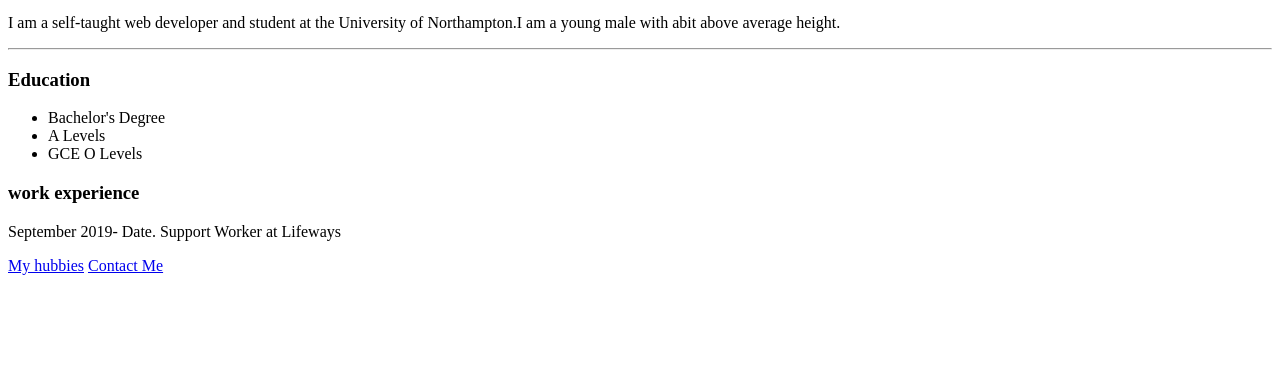
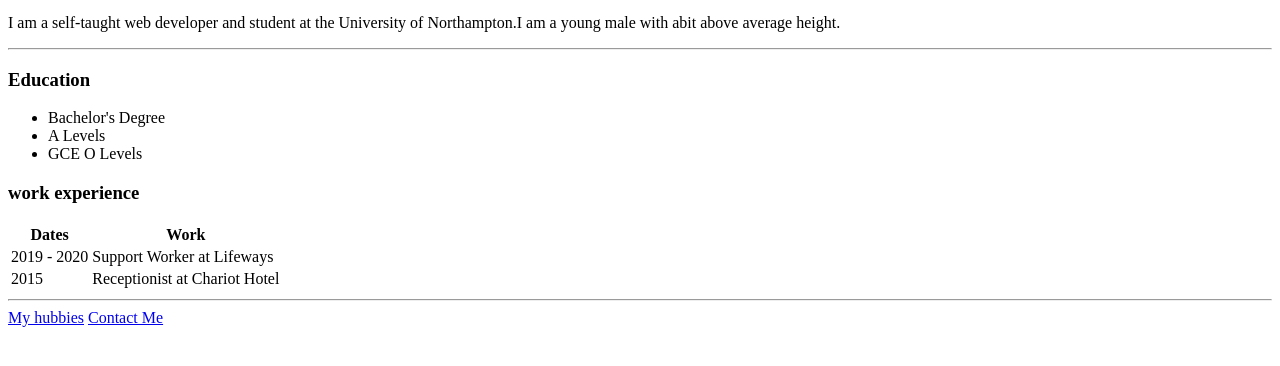
Before and after one commit to Darez-maker/UDEMY-FIRST-WORK, a plain HTML site: page HTML PERSONAL SITE/index.html in a window 1280 px wide. Shown: the part 412-778 px from the top of the page. Drawn offline with Linux system fonts and the light colour scheme.

Commit message:
table specs...th tb tf tr td

```diff
--- a/HTML PERSONAL SITE/index.html
+++ b/HTML PERSONAL SITE/index.html
@@ -19,7 +19,31 @@
     </ul>
 
     <h3>work experience</h3>
-    <p>September 2019- Date. Support Worker at Lifeways</p>
+
+    <p> </p>
+    <table>
+       <thead>
+           <tr>
+              <th>Dates</th>
+              <th>Work</th>
+           </tr>
+       </thead>
+        <tbody></tbody>
+        <tfoot></tfoot>
+        <tr>
+            <td>2019 - 2020</td>
+            <td>Support Worker at Lifeways</td>
+        </tr>
+        <tr>
+            <td>2015</td>
+            <td>Receptionist at Chariot Hotel </td>
+        </tr>
+
+
+    </table>
+
+
+  <hr>
    <a href="hobby.html">My hubbies</a>
    <a href="contactme.html">Contact Me</a>
 </body>
```
